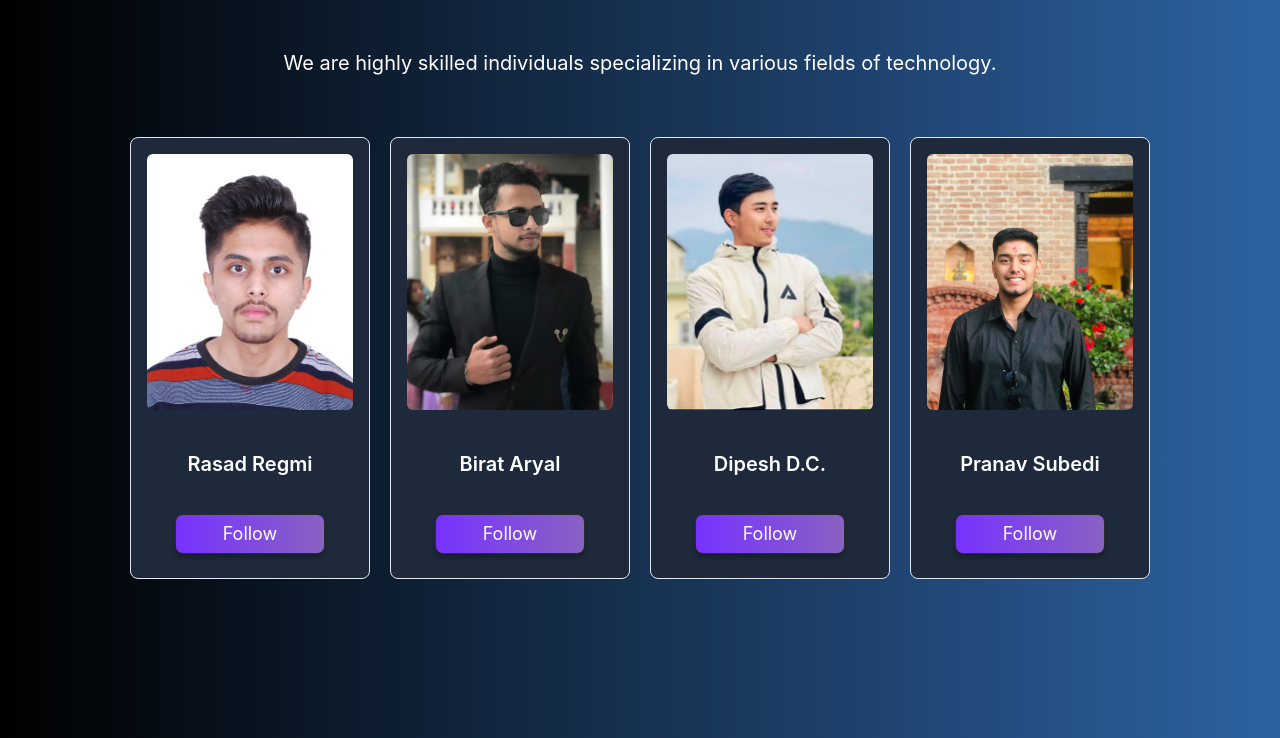
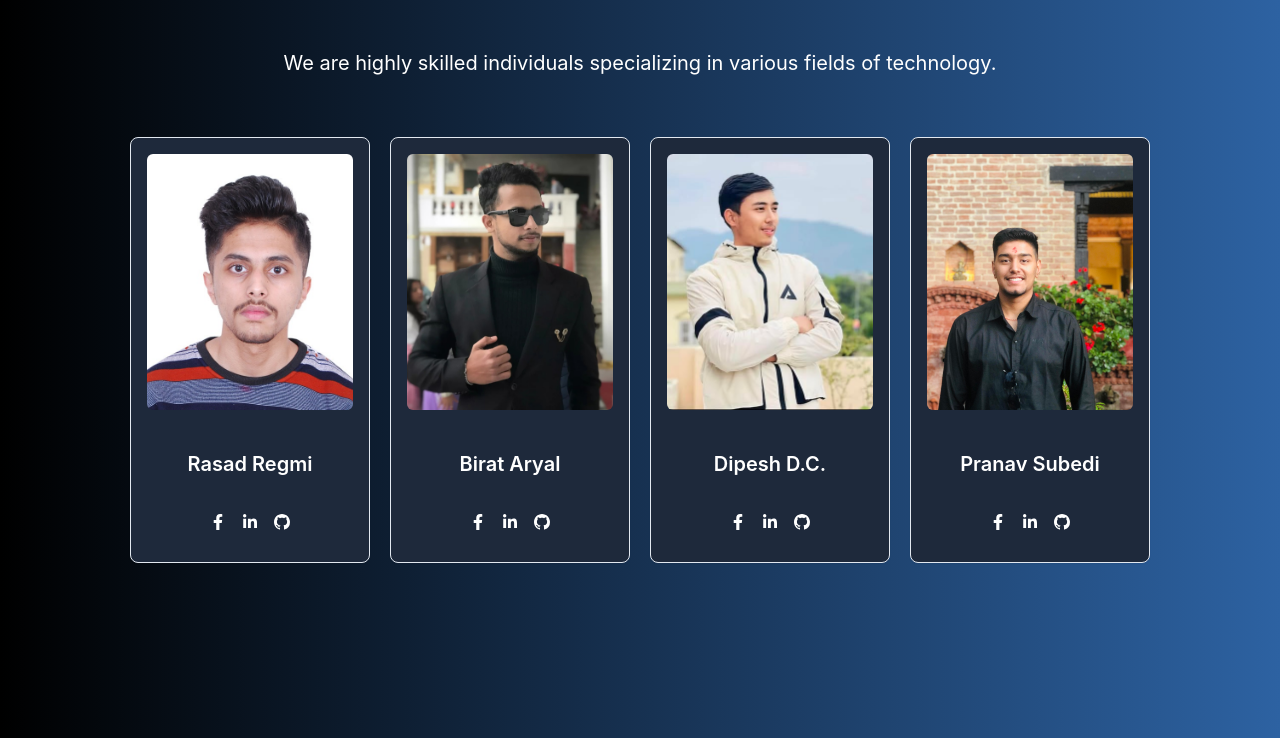
Before and after one commit to aryalbirat/ClassLens, a React (Create React App) app in the folder frontend/: page / in a window 1280 px wide. Shown: the part 1571-2309 px from the top of the page. Built offline with nearby package versions, Linux system fonts and the light colour scheme.

Commit message:
Made some ui changes

```diff
--- a/frontend/src/components/Card.js
+++ b/frontend/src/components/Card.js
@@ -1,24 +1,44 @@
-import React from 'react';
+import React from "react";
+import { FaFacebookF, FaLinkedinIn } from "react-icons/fa";
+import { BsGithub } from "react-icons/bs";
 
-const Card = (props) => {
+const Card = ({ src, name, facebook, linkedin, github }) => {
   return (
     <div className="flex flex-col bg-slate-800 shadow-sm border border-slate-200 rounded-lg my-7 w-60">
       <div className="m-4 overflow-hidden rounded-md h-25 flex justify-center items-center">
         <img
           className="w-full h-64 object-cover overflow-hidden"
-                    src={props.src}
-                    alt={`${props.name}'s profile`}
+          src={src}
+          alt={`${name}'s profile`}
         />
       </div>
       <div className="p-6 text-center">
-                <h4 className="mb-1 text-xl font-semibold">
-                    {props.name}
-                </h4>
+        <h4 className="mb-1 text-xl font-semibold">{name}</h4>
       </div>
-            <div className="flex justify-center p-6 pt-2 gap-3">
-                <button className="relative flex justify-center items-center w-[150px] h-[40px] p-[10px] gap-[8px] bg-gradient-to-r from-[#7732FF] to-[#8862c2] border border-[#2C2C2C] rounded-lg text-white text-[18px] font-normal leading-none shadow-[0_4px_4px_rgba(0,0,0,0.25)] hover:opacity-80 hover:cursor-pointer">
-                    Follow
-                </button>
+      <div className="flex justify-center p-8 pt-2 gap-3">
+        <div className="flex gap-4">
+          {facebook && (
+            <a href={facebook} target="_blank" rel="noopener noreferrer">
+              <span className="bannerIcon">
+                <FaFacebookF />
+              </span>
+            </a>
+          )}
+          {linkedin && (
+            <a href={linkedin} target="_blank" rel="noopener noreferrer">
+              <span className="bannerIcon">
+                <FaLinkedinIn />
+              </span>
+            </a>
+          )}
+          {github && (
+            <a href={github} target="_blank" rel="noopener noreferrer">
+              <span className="bannerIcon">
+                <BsGithub />
+              </span>
+            </a>
+          )}
+        </div>
       </div>
     </div>
   );
--- a/frontend/src/pages/Contact.js
+++ b/frontend/src/pages/Contact.js
@@ -1,4 +1,5 @@
 import React from 'react';
+import { FaFacebookF, FaLinkedinIn, FaReact, FaInstagramSquare, FaNode } from "react-icons/fa";
 
 function Contact() {
     return (
--- a/frontend/src/pages/Home.js
+++ b/frontend/src/pages/Home.js
@@ -1,19 +1,19 @@
 import React from "react";
-import image from '../assets/image.png';
+import image from "../assets/image.png";
 
 const Home = () => {
   return (
     <section id="home">
-            <div className="relative h-[75vh] bg-gradient-to-r   from-[#000000]  to-[#2d62a2]  flex flex-col md:flex-row items-center justify-between px-8 pt-[50px]">
+      <div className="relative h-[75vh] bg-gradient-to-r from-[#000000] to-[#2d62a2] flex flex-col md:flex-row items-center justify-between px-8 pt-[50px]">
         <div className="relative rounded-lg w-[800px] p-4 mt-[120px]">
-                    <p className="text-lg text-gray-300 leading-relaxed mb-6 mt-[-120px]">
+          <p className="text-lg text-gray-300 leading-relaxed mb-6 mt-[-120px] md:mt-[-120px] md:text-lg sm:text-base sm:mt-0 sm:mb-4">
             Classlens is an AI-powered project designed to monitor and assess student attentiveness in real time through visual cues like facial expressions and posture. By analyzing these indicators, it provides valuable insights into student engagement, helping educators enhance learning experiences. This innovative approach integrates technology into education, fostering more interactive and effective teaching environments.
           </p>
           <div className="flex space-x-4">
             <button className="bg-gradient-to-r from-[#006aff] to-[#31838d] text-white px-6 py-2 rounded-md hover:opacity-90">
               Examine
             </button>
-                        <button className="bg-gradient-to-r from-[#7732FF] to-[#8862c2] px-6 py-2 text-white rounded-md  hover:opacity-70 transition">
+            <button className="bg-gradient-to-r from-[#7732FF] to-[#8862c2] px-6 py-2 text-white rounded-md hover:opacity-70 transition">
               Contact Us
             </button>
           </div>
--- a/frontend/src/pages/Team.js
+++ b/frontend/src/pages/Team.js
@@ -1,9 +1,9 @@
-import React from 'react';
-import Card from '../components/Card';
-import biratImage from '../assets/birat.jpg';
-import dipeshImage from '../assets/dipesh.jpg';
-import pranavImage from '../assets/pranav.jpg';
-import rasadImage from '../assets/rasad.jpg';
+import React from "react";
+import Card from "../components/Card";
+import biratImage from "../assets/birat.jpg";
+import dipeshImage from "../assets/dipesh.jpg";
+import pranavImage from "../assets/pranav.jpg";
+import rasadImage from "../assets/rasad.jpg";
 
 const Team = () => {
   return (
@@ -19,10 +19,34 @@ const Team = () => {
 
         <div className="mt-8">
           <div className="flex gap-5 flex-wrap justify-center">
-            <Card name="Rasad Regmi" src={rasadImage} />
-            <Card name="Birat Aryal" src={biratImage} />
-            <Card name="Dipesh D.C." src={dipeshImage} />
-            <Card name="Pranav Subedi" src={pranavImage} />
+            <Card
+              name="Rasad Regmi"
+              src={rasadImage}
+              facebook="https://www.facebook.com/rasad.regmi"
+              linkedin="https://www.linkedin.com/in/rasad-regmi/"
+              github="https://github.com/rasadregmi"
+            />
+            <Card
+              name="Birat Aryal"
+              src={biratImage}
+              facebook="https://www.facebook.com/aryalbiratt"
+              linkedin="https://www.linkedin.com/in/aryalbirat/"
+              github="https://github.com/aryalbirat"
+            />
+            <Card
+              name="Dipesh D.C."
+              src={dipeshImage}
+              facebook="https://www.facebook.com/profile.php?id=100088129415264"
+              linkedin="https://www.linkedin.com/in/dipesh-dc-25a140248/"
+              github="https://github.com/dipeshdc"
+            />
+            <Card
+              name="Pranav Subedi"
+              src={pranavImage}
+              facebook="https://www.facebook.com/pranav.subdee"
+              linkedin="https://www.linkedin.com/in/pranav-subedi-132261322/"
+              github="https://github.com/pranavsubedi12"
+            />
           </div>
         </div>
       </div>
```
Lines whose indentation alone changed are shown as unchanged.
